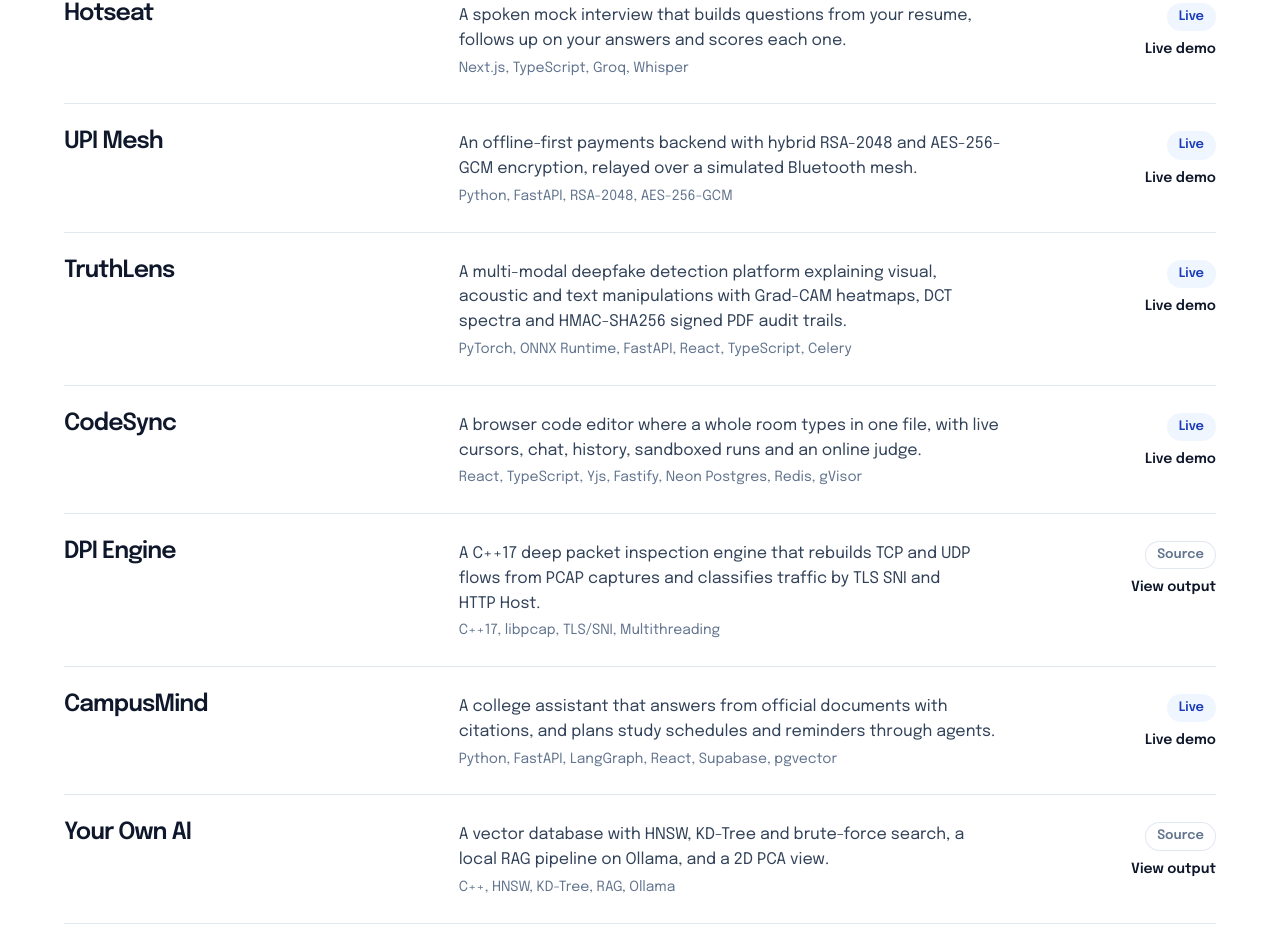
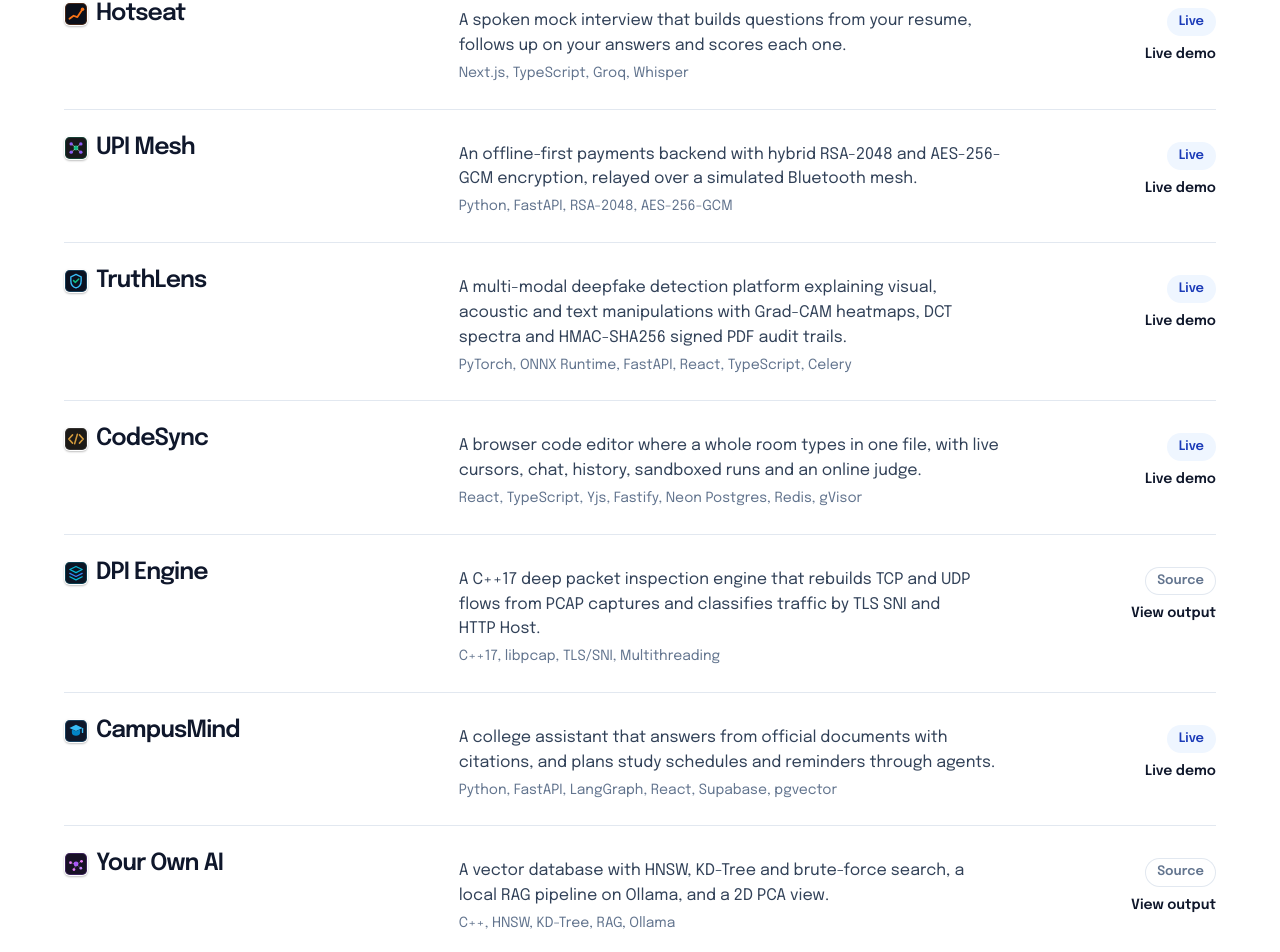
Before and after one commit to Shashank17singh/shashank17singh.github.io, a Next.js app in the folder next_portfolio/: page / in a window 1280 px wide. Shown: the part 880-1832 px from the top of the page. Built offline with nearby package versions, Linux system fonts and the light colour scheme; no server answers.

Commit message:
Add brand logo badges for featured projects and case studies

```diff
--- a/next_portfolio/src/app/globals.css
+++ b/next_portfolio/src/app/globals.css
@@ -76,6 +76,9 @@ a:hover { text-decoration-color: var(--color-accent); }
 .work-row { display: grid; grid-template-columns: minmax(0, 4fr) minmax(0, 6fr) minmax(0, 2fr); gap: var(--space-xs) var(--gap-columns); align-items: baseline; padding-block: var(--space-lg); }
 .work-row h3 a { text-decoration: none; }
 .work-row h3 a:hover { text-decoration: underline; text-decoration-color: var(--color-accent); }
+.work-row__title { display: inline-flex; align-items: center; gap: var(--space-xs); font-family: var(--font-display); }
+.project-badge { display: inline-flex; align-items: center; justify-content: center; width: 24px; height: 24px; border-radius: 6px; overflow: hidden; flex-shrink: 0; box-shadow: 0 1px 2px rgba(0,0,0,0.25); }
+.case__title { display: inline-flex; align-items: center; gap: var(--space-xs); }
 .work-row__what { color: var(--color-ink-2); max-width: 60ch; }
 .work-row__stack { margin-top: var(--space-2xs); font-size: var(--text-sm); color: var(--color-muted); }
 .work-row__side { display: grid; justify-items: end; gap: var(--space-xs); font-size: var(--text-sm); }
--- a/next_portfolio/src/components/Projects.tsx
+++ b/next_portfolio/src/components/Projects.tsx
@@ -113,6 +113,74 @@ const cases: Case[] = [
   },
 ];
 
+const PROJECT_ICONS: Record<string, React.ReactNode> = {
+  Hotseat: (
+    <svg width="22" height="22" viewBox="0 0 32 32" fill="none" xmlns="http://www.w3.org/2000/svg">
+      <rect width="32" height="32" rx="7" fill="#0b0f1a" />
+      <rect x="0.75" y="0.75" width="30.5" height="30.5" rx="6.25" stroke="rgba(249,115,22,0.25)" strokeWidth="1.5" />
+      <path d="M6.5 23L12.5 18.5L18 20.5L25.5 9" stroke="#f97316" strokeWidth="2.6" strokeLinecap="round" strokeLinejoin="round" />
+      <circle cx="25.5" cy="9" r="2.5" fill="#f97316" />
+    </svg>
+  ),
+  "UPI Mesh": (
+    <svg width="22" height="22" viewBox="0 0 32 32" fill="none" xmlns="http://www.w3.org/2000/svg">
+      <rect width="32" height="32" rx="7" fill="#18181b" />
+      <rect x="0.75" y="0.75" width="30.5" height="30.5" rx="6.25" stroke="rgba(16,185,129,0.25)" strokeWidth="1.5" />
+      <circle cx="16" cy="16" r="3.5" fill="#10b981" />
+      <circle cx="9" cy="10" r="2.5" fill="#8b5cf6" />
+      <circle cx="23" cy="10" r="2.5" fill="#8b5cf6" />
+      <circle cx="9" cy="22" r="2.5" fill="#8b5cf6" />
+      <circle cx="23" cy="22" r="2.5" fill="#8b5cf6" />
+      <path d="M11 11.5L14 14M21 11.5L18 14M11 20.5L14 18M21 20.5L18 18" stroke="rgba(255,255,255,0.4)" strokeWidth="1.5" strokeLinecap="round" />
+    </svg>
+  ),
+  TruthLens: (
+    <svg width="22" height="22" viewBox="0 0 32 32" fill="none" xmlns="http://www.w3.org/2000/svg">
+      <rect width="32" height="32" rx="7" fill="#0b1120" />
+      <rect x="0.75" y="0.75" width="30.5" height="30.5" rx="6.25" stroke="rgba(56,189,248,0.25)" strokeWidth="1.5" />
+      <path d="M16 6.5L8.5 10V15.5C8.5 20.5 11.8 24.8 16 26C20.2 24.8 23.5 20.5 23.5 15.5V10L16 6.5Z" stroke="#38bdf8" strokeWidth="2" strokeLinecap="round" strokeLinejoin="round" />
+      <path d="M12.5 15.5L15 18L20 13" stroke="#10b981" strokeWidth="2.2" strokeLinecap="round" strokeLinejoin="round" />
+    </svg>
+  ),
+  CodeSync: (
+    <svg width="22" height="22" viewBox="0 0 32 32" fill="none" xmlns="http://www.w3.org/2000/svg">
+      <rect width="32" height="32" rx="7" fill="#1c1a17" />
+      <rect x="0.75" y="0.75" width="30.5" height="30.5" rx="6.25" stroke="rgba(255,255,255,0.1)" strokeWidth="1.5" />
+      <path d="M11 10L5.5 16L11 22M21 10L26.5 16L21 22M18 9L14 23" stroke="#d29a3c" strokeWidth="2.2" strokeLinecap="round" strokeLinejoin="round" />
+    </svg>
+  ),
+  "DPI Engine": (
+    <svg width="22" height="22" viewBox="0 0 32 32" fill="none" xmlns="http://www.w3.org/2000/svg">
+      <rect width="32" height="32" rx="7" fill="#0c1524" />
+      <rect x="0.75" y="0.75" width="30.5" height="30.5" rx="6.25" stroke="rgba(6,182,212,0.25)" strokeWidth="1.5" />
+      <path d="M7 11L16 6.5L25 11L16 15.5L7 11Z" stroke="#06b6d4" strokeWidth="1.8" strokeLinejoin="round" />
+      <path d="M7 16.5L16 21L25 16.5" stroke="#3b82f6" strokeWidth="1.8" strokeLinecap="round" strokeLinejoin="round" />
+      <path d="M7 21.5L16 26L25 21.5" stroke="#06b6d4" strokeWidth="1.8" strokeLinecap="round" strokeLinejoin="round" />
+    </svg>
+  ),
+  CampusMind: (
+    <svg width="22" height="22" viewBox="0 0 32 32" fill="none" xmlns="http://www.w3.org/2000/svg">
+      <rect width="32" height="32" rx="7" fill="#0f172a" />
+      <rect x="0.75" y="0.75" width="30.5" height="30.5" rx="6.25" stroke="rgba(56,189,248,0.25)" strokeWidth="1.5" />
+      <path d="M16 7L6.5 11.5L16 16L25.5 11.5L16 7Z" fill="#38bdf8" />
+      <path d="M10 13.5V19C10 21.2 12.5 23 16 23C19.5 23 22 21.2 22 19V13.5L16 16.2L10 13.5Z" fill="#0284c7" />
+      <path d="M25.5 12.5V18" stroke="#38bdf8" strokeWidth="2" strokeLinecap="round" />
+    </svg>
+  ),
+  "Your Own AI": (
+    <svg width="22" height="22" viewBox="0 0 32 32" fill="none" xmlns="http://www.w3.org/2000/svg">
+      <rect width="32" height="32" rx="7" fill="#181126" />
+      <rect x="0.75" y="0.75" width="30.5" height="30.5" rx="6.25" stroke="rgba(168,85,247,0.25)" strokeWidth="1.5" />
+      <circle cx="16" cy="16" r="3.5" fill="#a855f7" />
+      <circle cx="8" cy="14" r="2" fill="#e879f9" />
+      <circle cx="24" cy="12" r="2" fill="#e879f9" />
+      <circle cx="13" cy="24" r="2" fill="#e879f9" />
+      <circle cx="23" cy="22" r="2" fill="#c084fc" />
+      <path d="M9.8 14.5L13.2 15.5M18.8 15.5L22.2 12.8M15 19L13.8 22.2M18.2 17.8L21.5 20.8" stroke="rgba(255,255,255,0.3)" strokeWidth="1.2" strokeLinecap="round" />
+    </svg>
+  ),
+};
+
 export function Projects() {
   return (
     <section id="projects" className="section">
@@ -124,7 +192,12 @@ export function Projects() {
         <ul className="ruled">
           {projects.map((project) => (
             <li key={project.title} className="work-row">
-              <h3><a href={project.github} target="_blank" rel="noopener noreferrer">{project.title}</a></h3>
+              <h3 className="work-row__title">
+                <span className="project-badge" aria-hidden="true">
+                  {PROJECT_ICONS[project.title]}
+                </span>
+                <a href={project.github} target="_blank" rel="noopener noreferrer">{project.title}</a>
+              </h3>
               <div>
                 <p className="work-row__what">{project.description}</p>
                 <p className="work-row__stack">{project.tech.join(", ")}</p>
@@ -148,7 +221,12 @@ export function Projects() {
           {cases.map((item, index) => (
             <article key={item.title} className={index === 0 ? "case" : "case case--even"}>
               <div className="case__text">
-                <h3>{item.title}</h3>
+                <h3 className="case__title">
+                  <span className="project-badge" aria-hidden="true">
+                    {PROJECT_ICONS[item.title]}
+                  </span>
+                  <span>{item.title}</span>
+                </h3>
                 <p>{item.text}</p>
                 <dl className="facts">
                   {item.facts.map(([term, value]) => (
```
